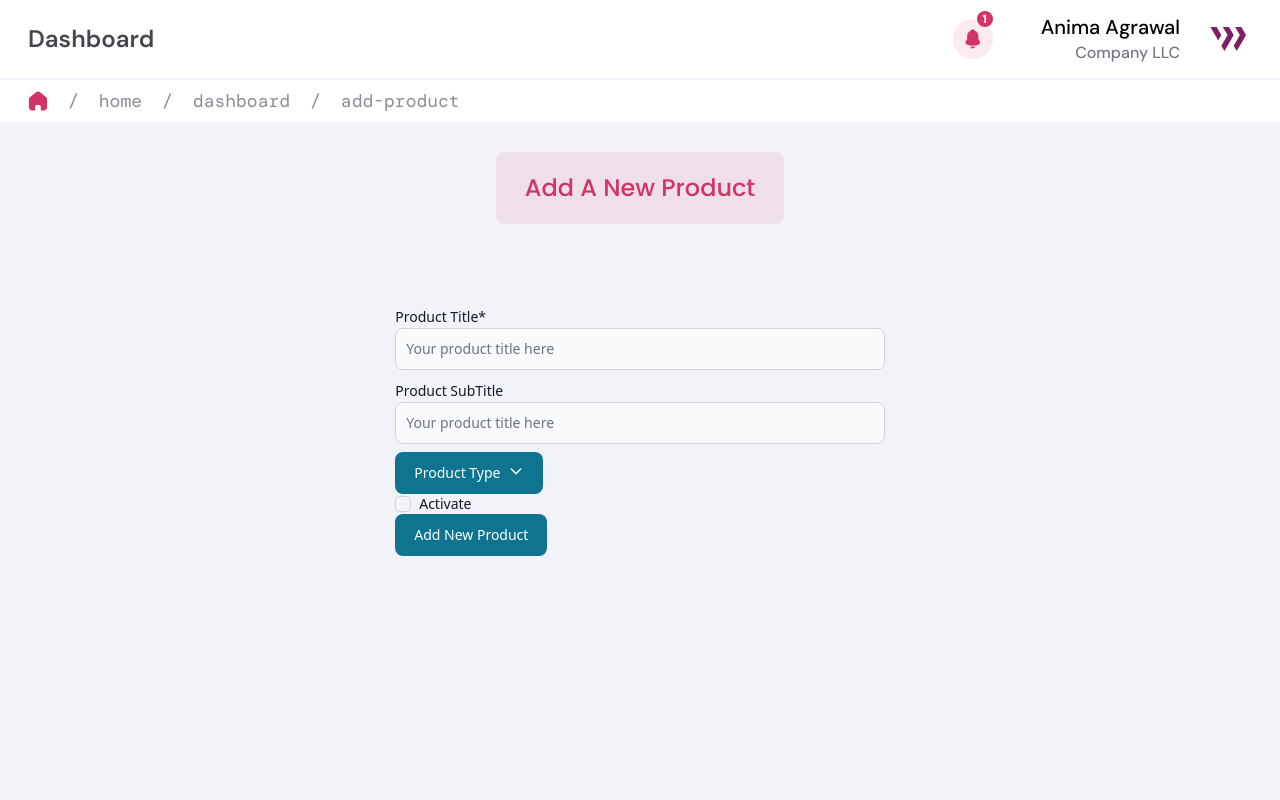
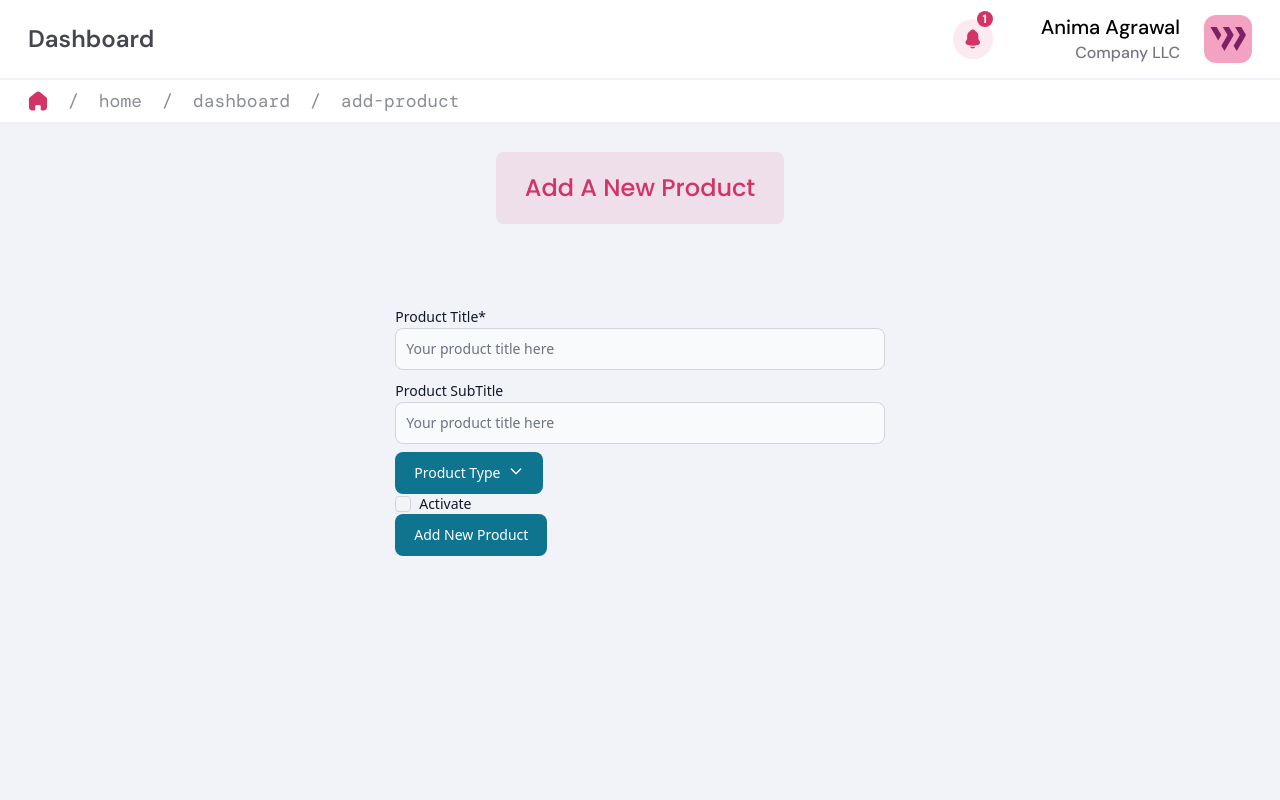
Before and after one commit to 0umaima/Admin-Dashboard, a React (Vite) app: page /home/dashboard/add-product in a window 1280 px wide. Shown: the top 800 px of the page. Built offline with nearby package versions, Linux system fonts and the light colour scheme; a web font is replaced by a local one.

Commit message:
add custom color

```diff
--- a/tailwind.config.js
+++ b/tailwind.config.js
@@ -26,6 +26,7 @@ export default {
         "light-pink-1": "#E01461",
         "light-pink-2": "#D23565",
         "light-pink-3":"#D2356514",
+        "logo-pink":"#E0146163",
         "raspberry" : "#D23565",
         "light-yellow": "#FFCC9129",
         "red":"#CC5F5F",
```
